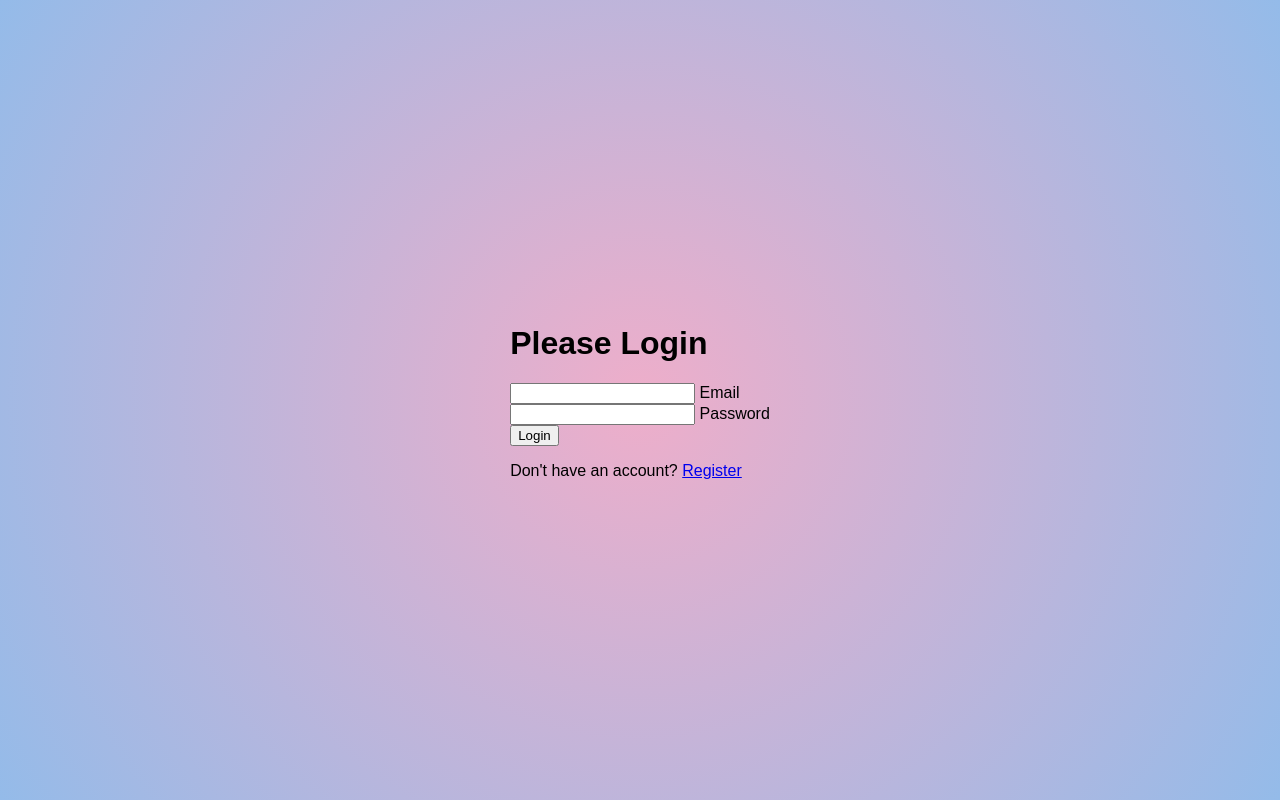
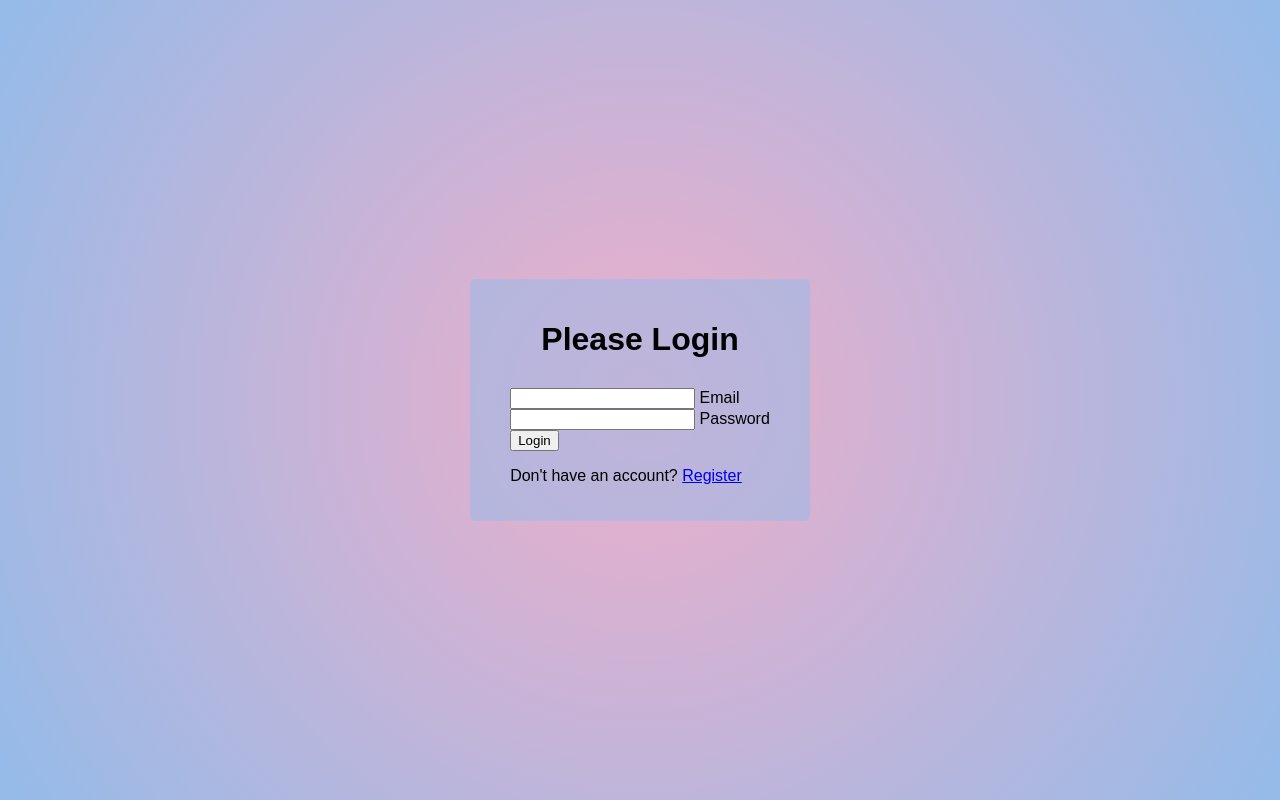
Before and after one commit to AnastasiiaAsti/50-projects, a plain HTML site: page project_8/index.html in a window 1280 px wide. Drawn offline with Linux system fonts and the light colour scheme; a web font is replaced by a local one.

Commit message:
add style to form

```diff
--- a/project_8/style.css
+++ b/project_8/style.css
@@ -8,6 +8,7 @@ body {
     font-family: 'Muli', sans-serif;
     margin: 0;
     display: flex;
+    flex-direction: column;
     align-items: center;
     justify-content: center;
     height: 100vh;
@@ -15,3 +16,15 @@ body {
     background: rgb(238,174,202);
     background: radial-gradient(circle, rgba(238,174,202,1) 0%, rgba(148,187,233,1) 100%);
 }
+
+
+.container {
+    background-color: rgba(148,187,233, 0.5);
+    padding: 20px 40px;
+    border-radius: 5px;
+}
+
+.container h1 {
+    text-align: center;
+    margin-bottom: 30px;
+}
```
Also changed, not shown: project_8/index.html (+7 -0 lines).
